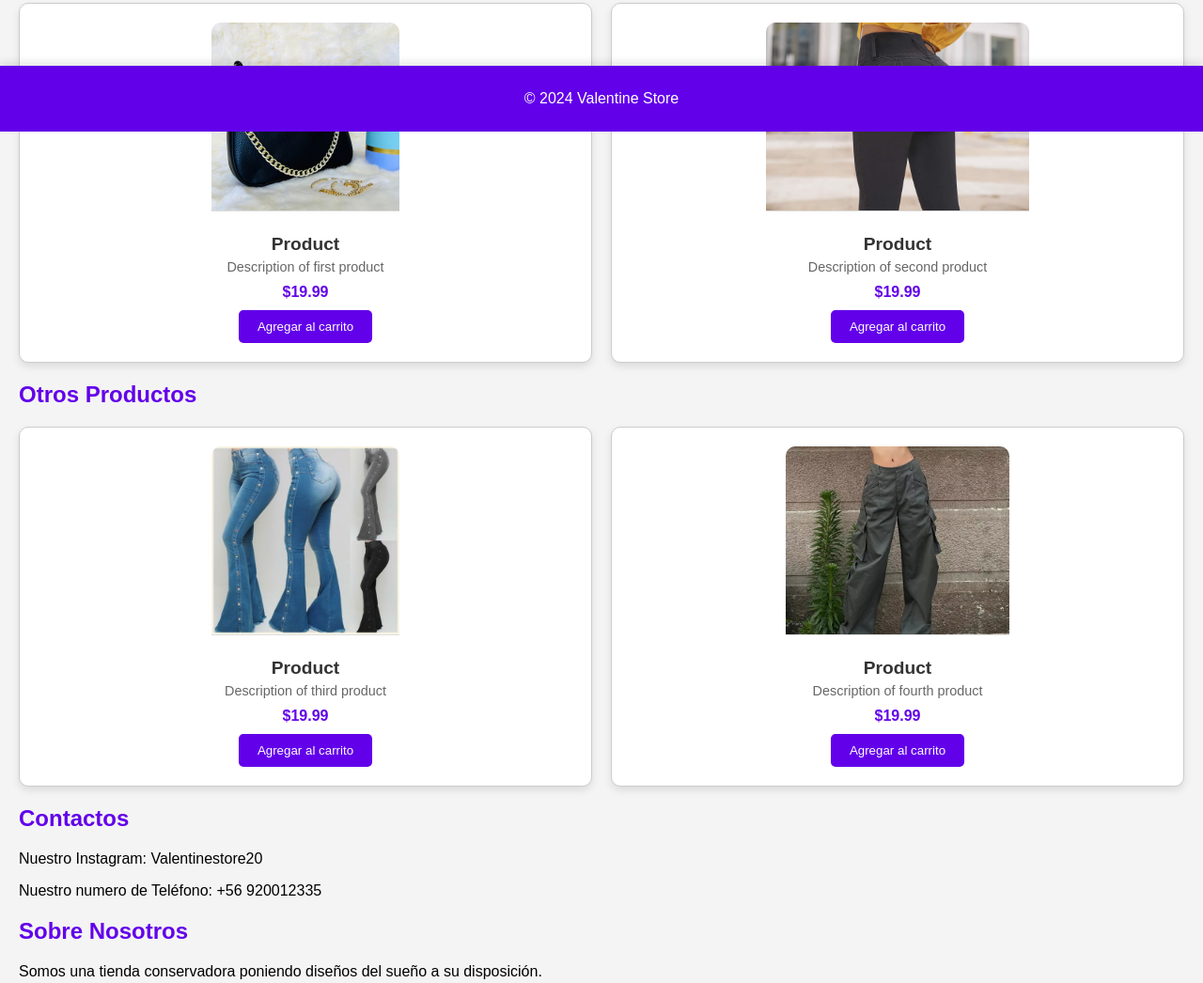
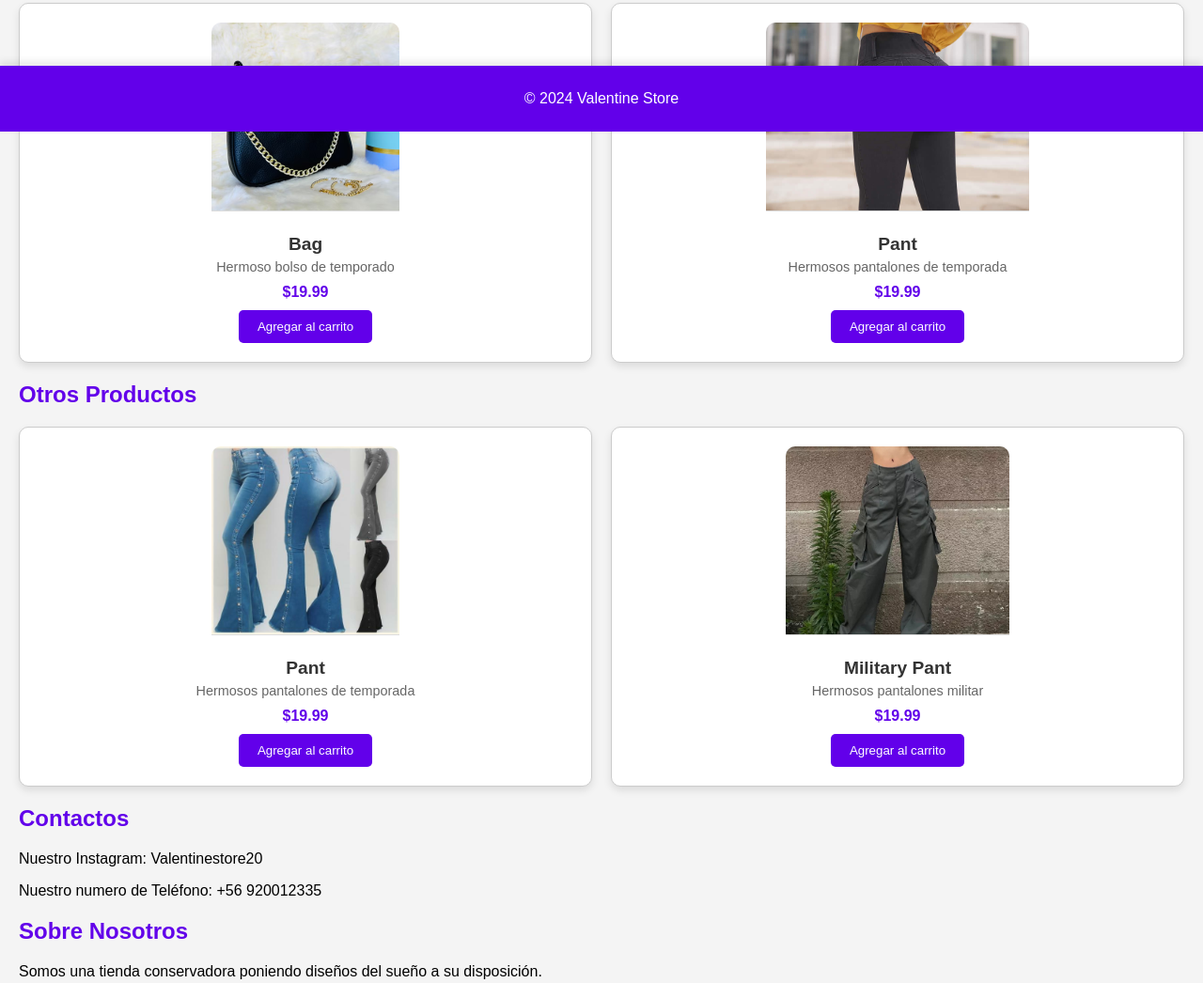
Before and after one commit to medardoc/ValentineStore, a website: page ValentineStore.html in a window 1280 px wide. Shown: the part 660-1706 px from the top of the page at 94% size. Drawn offline with Linux system fonts and the light colour scheme.

Commit message:
Implementacion de icono para la pagina
En esta intancia se implementa icono para las paginas y la edicion de algunos comentarios

```diff
--- a/ValentineStore.html
+++ b/ValentineStore.html
@@ -4,6 +4,7 @@
     <meta charset="UTF-8">
     <meta name="viewport" content="width=device-width, initial-scale=1.0">
     <title>Valentine Store</title>
+    <link rel="icon" href="/img/222.png" type="image/png">
     <link rel="stylesheet" href="/CSS/styles.css">
 </head>
 <body>
@@ -41,15 +42,15 @@
             <div class="products-container">
                 <div class="product">
                     <img src="/img/Bolso2.png" alt="Product 1">
-                    <h3>Product</h3>
-                    <p>Description of first product</p>
+                    <h3>Bag</h3>
+                    <p>Hermoso bolso de temporado</p>
                     <span>$19.99</span>
                     <button class="add-to-cart" data-product="Product 1" data-price="19.99">Agregar al carrito</button>
                 </div>
                 <div class="product">
                     <img src="/img/pantalones5.jpg" alt="Product 2">
-                    <h3>Product</h3>
-                    <p>Description of second product</p>
+                    <h3>Pant</h3>
+                    <p>Hermosos pantalones de temporada</p>
                     <span>$19.99</span>
                     <button class="add-to-cart" data-product="Product 2" data-price="19.99">Agregar al carrito</button>
                 </div>
@@ -61,15 +62,15 @@
             <div class="products-container">
                 <div class="product">
                     <img src="/img/Pantalon3.jpg" alt="Product 3">
-                    <h3>Product</h3>
-                    <p>Description of third product</p>
+                    <h3>Pant</h3>
+                    <p>Hermosos pantalones de temporada</p>
                     <span>$19.99</span>
                     <button class="add-to-cart" data-product="Product 3" data-price="19.99">Agregar al carrito</button>
                 </div>
                 <div class="product">
                     <img src="/img/p8(1).jpg" alt="Product 4">
-                    <h3>Product</h3>
-                    <p>Description of fourth product</p>
+                    <h3>Military Pant</h3>
+                    <p>Hermosos pantalones militar</p>
                     <span>$19.99</span>
                     <button class="add-to-cart" data-product="Product 4" data-price="19.99">Agregar al carrito</button>
                 </div>
```
Also changed, not shown: index/Accesorios.html (+5 -3 lines), index/Bags.html (+2 -0 lines), index/Cart.html (+1 -0 lines), index/Clothes.html (+5 -3 lines), img/222.png (added).
